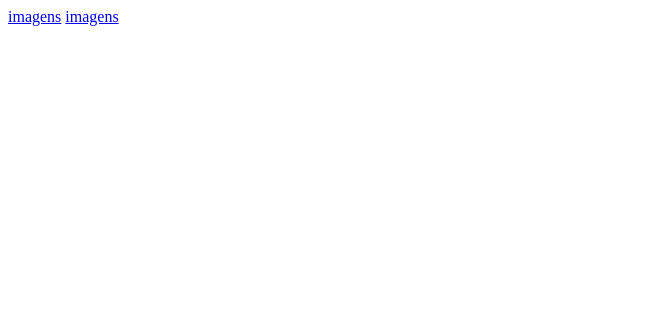
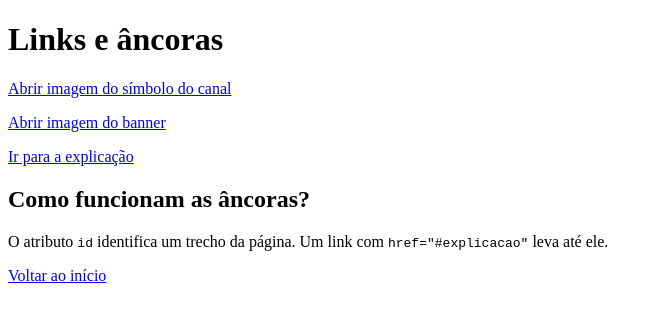
Before and after one commit to iagovitobatista/estudos-full-stack-web, a plain HTML site: page licoes/links-e-ancoras.html in a window 1280 px wide. Shown: the whole page, without its empty margins (0-663 px from the left). Drawn offline with Linux system fonts and the light colour scheme.

Commit message:
fix(html): corrige estrutura e semantica do exercicio links-e-ancoras.html

```diff
--- a/licoes/links-e-ancoras.html
+++ b/licoes/links-e-ancoras.html
@@ -1,15 +1,17 @@
 <!DOCTYPE html>
-<html lang="en">
+<html lang="pt-BR">
 <head>
-    <meta charset="UTF-8">
-    <meta name="viewport" content="width=device-width, initial-scale=1.0">
-    <title>Document</title>
+  <meta charset="UTF-8">
+  <meta name="viewport" content="width=device-width, initial-scale=1.0">
+  <title>Links e âncoras HTML</title>
 </head>
 <body>
-  <a href="../midias/imagens/novo simbolo canal.png">imagens</a>
-  <a href="../midias/imagens/noivo banner canal.png">imagens</a>
-
-<!--criando ancoras
-precisa colacar primeiro um id e depois usar o #mais noem que escolheu
+  <h1 id="inicio">Links e âncoras</h1>
+  <p><a href="../midias/imagens/novo simbolo canal.png">Abrir imagem do símbolo do canal</a></p>
+  <p><a href="../midias/imagens/noivo banner canal.png">Abrir imagem do banner</a></p>
+  <p><a href="#explicacao">Ir para a explicação</a></p>
+  <h2 id="explicacao">Como funcionam as âncoras?</h2>
+  <p>O atributo <code>id</code> identifica um trecho da página. Um link com <code>href="#explicacao"</code> leva até ele.</p>
+  <a href="#inicio">Voltar ao início</a>
 </body>
 </html>
```
